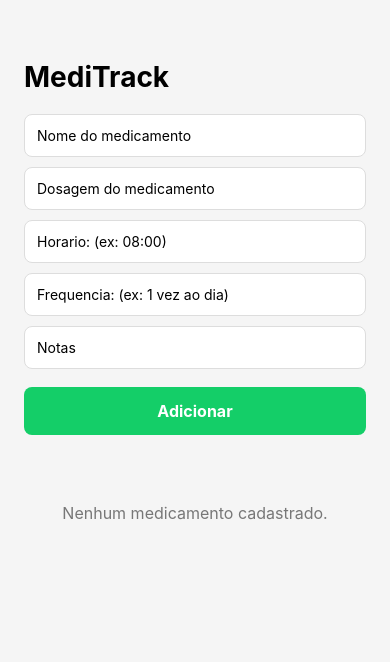
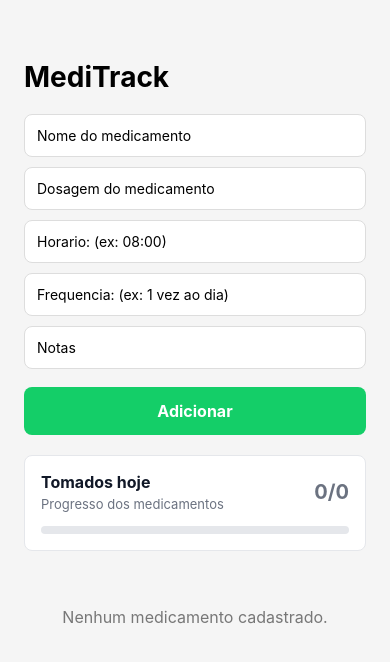
Before and after one commit to MiguelMonteiroo/medminder, a React Native app: screen / in a window 390 px wide. Shown: the top 662 px of the page. Built offline with nearby package versions, Linux system fonts and the light colour scheme.

Commit message:
feat: pending medications tracking

```diff
--- a/src/components/MedicationCard.tsx
+++ b/src/components/MedicationCard.tsx
@@ -6,7 +6,30 @@ type Props = {
     time: string;
     frequency: string;
     notes?: string;
+    taken: boolean;
+    onToggleTaken: () => void;
     onDelete: () => void;
+}
+
+export function MedicationCard({name, dosage, time, frequency, notes, taken, onToggleTaken, onDelete} : Props){
+    return(
+        <View style={[styles.card, taken && styles.takenCard]}>
+            <Text style={taken ? styles.takenName : styles.pendingName}>{name}</Text>
+            <Text style={styles.dosage}>Dosagem: {dosage}</Text>
+            <Text style={styles.time}>Horario: {time}</Text>
+            {frequency ? <Text style={styles.frequency}>Frequencia: {frequency}</Text> : null}
+            {notes ? <Text style={styles.notes}>Notas: {notes}</Text> : null}
+            <Text style={taken ? styles.takenText : styles.pendingText}>{taken ? "Tomado" : "Pendente"}</Text>
+
+            <Pressable style={styles.takenButton} onPress={onToggleTaken}>
+                <Text style={styles.takenButtonText}>{taken ? "Desfazer" : "Marcar como tomado"}</Text>
+            </Pressable>
+
+            <Pressable style={styles.deleteButton} onPress={onDelete}>
+                <Text style={styles.deleteButtonText}>Remover</Text>
+            </Pressable>
+        </View>
+    );
 }
 
 const styles = StyleSheet.create({
@@ -17,7 +40,17 @@ const styles = StyleSheet.create({
         marginTop: 12,
         width: "100%"
     },
-    name: {
+    takenCard: {
+        borderWidth: 1,
+        borderColor: "#16A34A",
+    },
+    takenName: {
+        color: "#16A34A",
+        fontSize: 18,
+        fontWeight: "bold",
+    },
+    pendingName: {
+        color: "#DC2626",
         fontSize: 18,
         fontWeight: "bold",
     },
@@ -37,6 +70,29 @@ const styles = StyleSheet.create({
         color: "#777",
         marginTop: 4,
     },
+    takenText: {
+        color: "#16A34A",
+        fontWeight: "bold",
+        marginTop: 8,
+    },
+    pendingText: {
+        color: "#DC2626",
+        fontWeight: "bold",
+        marginTop: 8,
+    },
+
+    takenButton: {
+        marginTop: 12,
+        backgroundColor: "#2563EB",
+        padding: 10,
+        borderRadius: 8,
+        alignItems: "center",
+    },
+    takenButtonText: {
+        color: "#FFF",
+        fontWeight: "bold",
+        fontSize: 12,
+    },
     deleteButton: {
         marginTop: 12,
         backgroundColor: "#DC2626",
@@ -51,19 +107,3 @@ const styles = StyleSheet.create({
         fontSize: 12,
     }
 })
-
-export function MedicationCard({name, dosage, time, frequency, notes, onDelete} : Props){
-    return(
-        <View style={styles.card}>
-            <Text style={styles.name}>{name}</Text>
-            <Text style={styles.dosage}>Dosagem: {dosage}</Text>
-            <Text style={styles.time}>Horario: {time}</Text>
-            {frequency ? <Text style={styles.frequency}>Frequencia: {frequency}</Text> : null}
-            {notes ? <Text style={styles.notes}>Notas: {notes}</Text> : null}
-
-            <Pressable style={styles.deleteButton} onPress={onDelete}>
-                <Text style={styles.deleteButtonText}>Remover</Text>
-            </Pressable>
-        </View>
-    )
-}
--- a/src/components/MedicationForm.tsx
+++ b/src/components/MedicationForm.tsx
@@ -41,6 +41,7 @@ export function MedicationForm({onAddMedication}: Props) {
         time: time.trim(),
         frequency: frequency.trim(),
         notes: notes.trim(),
+        taken: false,
       });
 
     setName("");
--- /dev/null
+++ b/src/components/MedicationSummary.tsx
@@ -0,0 +1,112 @@
+import { View, Text, StyleSheet } from "react-native";
+
+type Props = {
+  takenCount: number;
+  totalCount: number;
+};
+
+export function MedicationSummary({ takenCount, totalCount }: Props) {
+  const pending = totalCount - takenCount;
+  const progress = totalCount === 0 ? 0 : takenCount / totalCount;
+  const progressText =
+    totalCount > 0 && pending === 0
+      ? "Tudo em dia"
+      : `${takenCount}/${totalCount}`;
+
+  return (
+    <View style={styles.container}>
+      <View style={styles.header}>
+        <View style={styles.info}>
+          <Text style={styles.label}>Tomados hoje</Text>
+          <Text style={styles.subtitle}>Progresso dos medicamentos</Text>
+        </View>
+
+        <View style={styles.status}>
+          <Text style={[styles.count, totalCount === 0 && styles.emptyCount]}>
+            {progressText}
+          </Text>
+
+          {pending ? (
+            <Text style={styles.pendingText}>{pending} pendentes.</Text>
+          ) : null}
+        </View>
+      </View>
+
+      <View style={styles.progressTrack}>
+        <View
+          style={[
+            styles.progressFill,
+            { width: `${progress * 100}%` },
+          ]}
+        >
+        </View>
+      </View>
+    </View>
+  );
+}
+
+const styles = StyleSheet.create({
+  container: {
+    width: "100%",
+    backgroundColor: "#FFF",
+    padding: 16,
+    borderRadius: 8,
+    marginBottom: 8,
+
+    borderWidth: 1,
+    borderColor: "#E5E7EB",
+  },
+  header: {
+    flexDirection: "row",
+    justifyContent: "space-between",
+    alignItems: "center",
+  },
+  label: {
+    fontSize: 16,
+    fontWeight: "bold",
+    color: "#111827",
+  },
+  subtitle: {
+    fontSize: 13,
+    color: "#6B7280",
+    marginTop: 4,
+  },
+  info: {
+    flex: 1,
+    marginRight: 12,
+  },
+  count: {
+    fontSize: 20,
+    fontWeight: "bold",
+    color: "#16A34A",
+    textAlign: "right",
+  },
+  emptyCount: {
+    color: "#6B7280",
+  },
+  status: {
+    alignItems: "flex-end",
+    minWidth: 96,
+  },
+  pendingText: {
+    fontSize: 12,
+    color: "#6B7280",
+    marginTop: 4,
+    textAlign: "right",
+  },
+  progressTrack: {
+    height: 8,
+    backgroundColor: "#E5E7EB",
+    borderRadius: 999,
+    marginTop: 14,
+    overflow: "hidden",
+  },
+  progressFill: {
+    height: "100%",
+    backgroundColor: "#16A34A",
+    borderRadius: 999,
+  },
+  emptyProgressFill: {
+    backgroundColor: "#9CA3AF",
+  },
+});
--- a/src/screens/HomeScreen.tsx
+++ b/src/screens/HomeScreen.tsx
@@ -8,9 +8,11 @@ import { useState } from "react";
 import { MedicationCard } from "../components/MedicationCard";
 import { Medication } from "../types/Medication";
 import { MedicationForm } from "../components/MedicationForm";
+import { MedicationSummary } from "../components/MedicationSummary";
 
 export function HomeScreen() {
   const [medications, setMedications] = useState<Medication[]>([]);
+  const takenCount  = medications.filter(medication => medication.taken).length
 
   function handleAddMedication(medication: Medication) {
     setMedications([...medications, medication]);
@@ -20,12 +22,25 @@ export function HomeScreen() {
     setMedications(medications.filter((medication) => medication.id !== id));
   }
 
+  function toggleMedicationTaken(id: string) {
+    setMedications(
+      medications.map((medication) => medication.id === id ?
+       {...medication, taken: !medication.taken}
+        : medication)
+    )
+  }
+
   return (
     <View style={styles.container}>
       <Text style={styles.title}>MediTrack</Text>
 
       <MedicationForm onAddMedication={handleAddMedication} />
+
       <View style={styles.list}>
+        <MedicationSummary
+          takenCount={takenCount}
+          totalCount={medications.length}
+        />
         <FlatList
           data={medications}
           keyExtractor={(item) => item.id}
@@ -36,6 +51,8 @@ export function HomeScreen() {
               time={item.time}
               frequency={item.frequency}
               notes={item.notes}
+              taken={item.taken}
+              onToggleTaken= {() => toggleMedicationTaken(item.id)}
               onDelete={() => removeMedication(item.id)}
             />
           )}
@@ -64,6 +81,7 @@ const styles = StyleSheet.create({
   list: {
     flex: 1,
     marginTop: 20,
+
   },
   listContent: {
     paddingBottom: 80,
--- a/src/types/Medication.ts
+++ b/src/types/Medication.ts
@@ -5,4 +5,5 @@ export type Medication = {
     time: string;
     frequency: string;
     notes?: string;
+    taken: boolean;
 }
```
